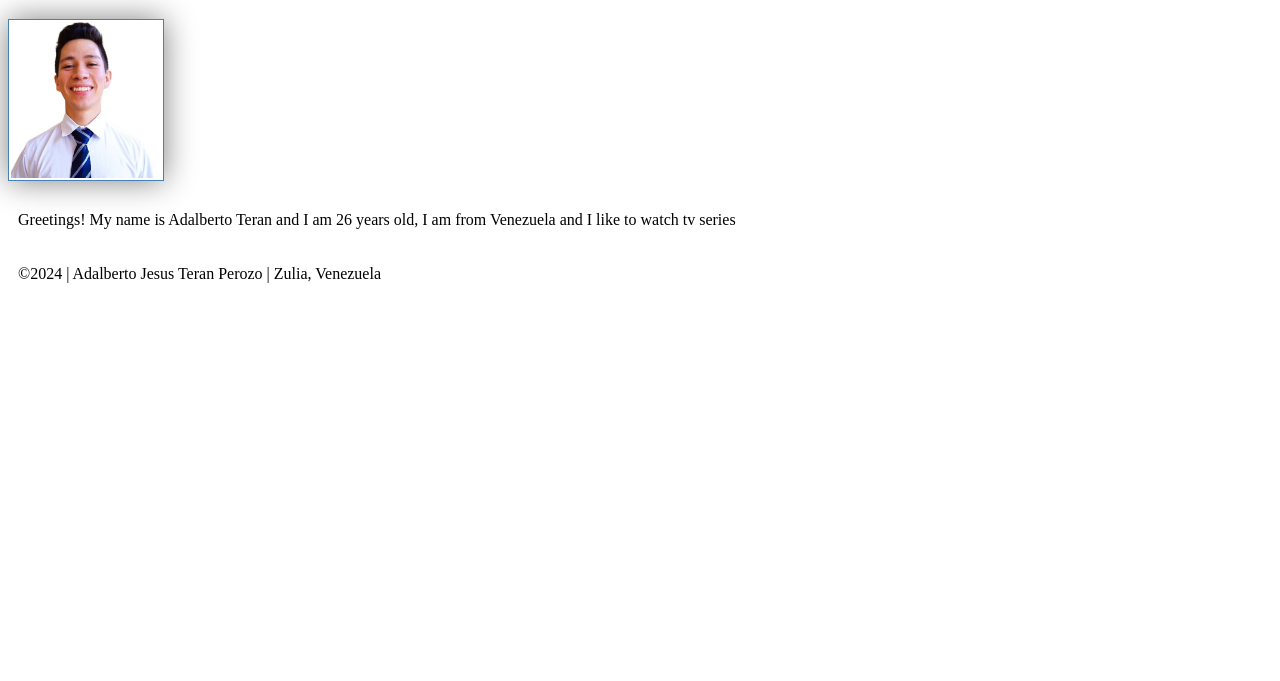
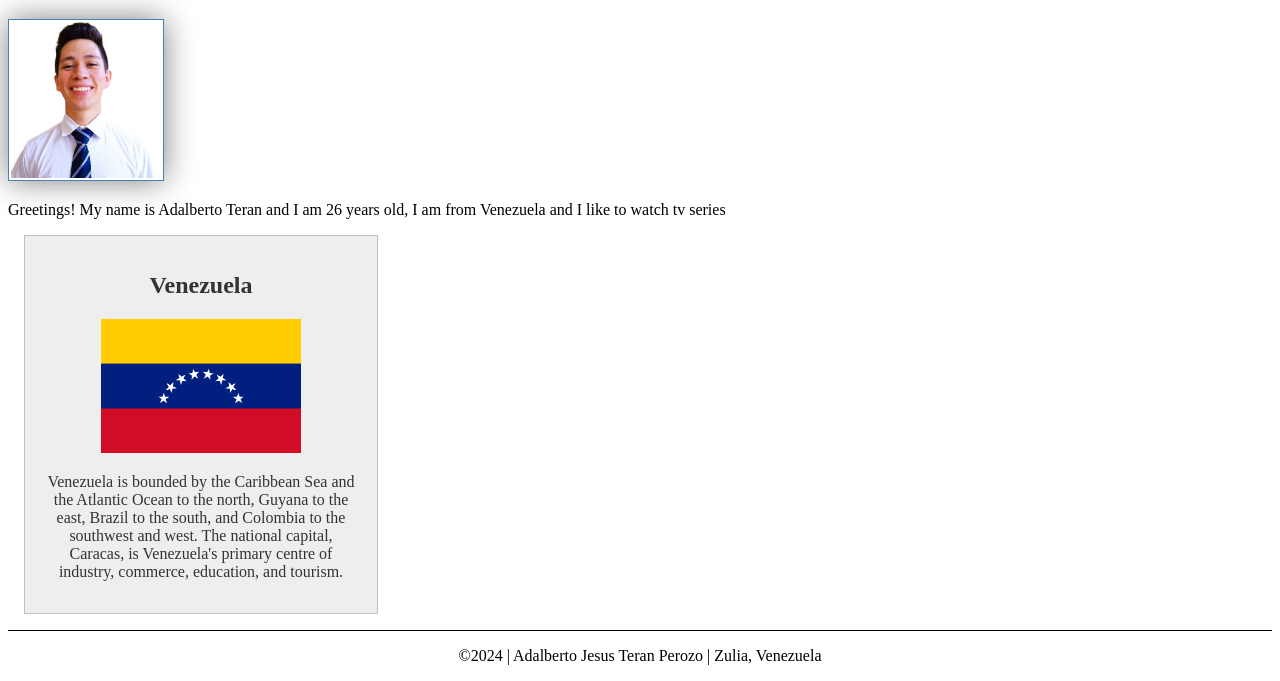
Before and after one commit to xadalbertox/wdd130, a plain HTML site: page index.html in a window 1280 px wide. Shown: the part 263-944 px from the top of the page. Before the commit the page ends 800 px from the top, so only its background shows below. Drawn offline with Linux system fonts and the light colour scheme.

Commit message:
home page w02

```diff
--- a/index.html
+++ b/index.html
@@ -3,8 +3,10 @@
 <head>
     <meta charset="UTF-8">
     <meta name="viewport" content="width=device-width, initial-scale=1.0">
+    <title>Adalberto Jesus Teran Perozo | WDD 130</title>
+    <meta name="description" content="Adalberto Teran, wdd130, html and css, rafting website project">
+    <meta name="author" content="Adalberto Teran">
     <link rel="stylesheet" href="styles/styles.css">
-    <title>Adalberto Jesus Teran Perozo | WDD 130</title>
 </head>
 <body>
     <header>
@@ -19,6 +21,11 @@
         <img src="images/profile.jpg" alt="Profile image of Adalberto Jesus Teran Perozo" width="200">
         <p>Greetings! My name is Adalberto Teran and I am 26 years old, I am from Venezuela and I like to watch tv series</p>
     </main>
+    <aside>
+        <h2>Venezuela</h2>
+        <img src="images/Flag_of_Venezuela.svg.png" alt="Venezuela Flag">
+        <p>Venezuela is bounded by the Caribbean Sea and the Atlantic Ocean to the north, Guyana to the east, Brazil to the south, and Colombia to the southwest and west. The national capital, Caracas, is Venezuela's primary centre of industry, commerce, education, and tourism.</p>
+    </aside>
     <footer>
         <p>©2024 | Adalberto Jesus Teran Perozo | Zulia, Venezuela</p>
     </footer>
--- a/styles/styles.css
+++ b/styles/styles.css
@@ -13,7 +13,7 @@ h1 {
     color: steelblue;
 }
 
-img {
+main img {
     width: 150px;
     height: auto;
     border: 1px solid steelblue;
@@ -22,5 +22,30 @@ img {
 }
 
 p {
-    padding: 10px;
+    padding: 0;
 }
+
+main {
+    max-width: 840px;
+}
+
+aside {
+    width: 20rem;
+    margin: 1rem;
+    border: 1px solid rgba(0, 0, 0, 0.2);
+    padding: 1rem;
+    background-color: #eee;
+    color: #333;
+    text-align: center;
+}
+
+aside img {
+    width: 200px;
+    height: auto;
+}
+
+footer {
+    margin-top: 15px;
+    border-top: 1px solid #000;
+    text-align: center;
+}
```
Also changed, not shown: images/Flag_of_Venezuela.svg.png (added).
